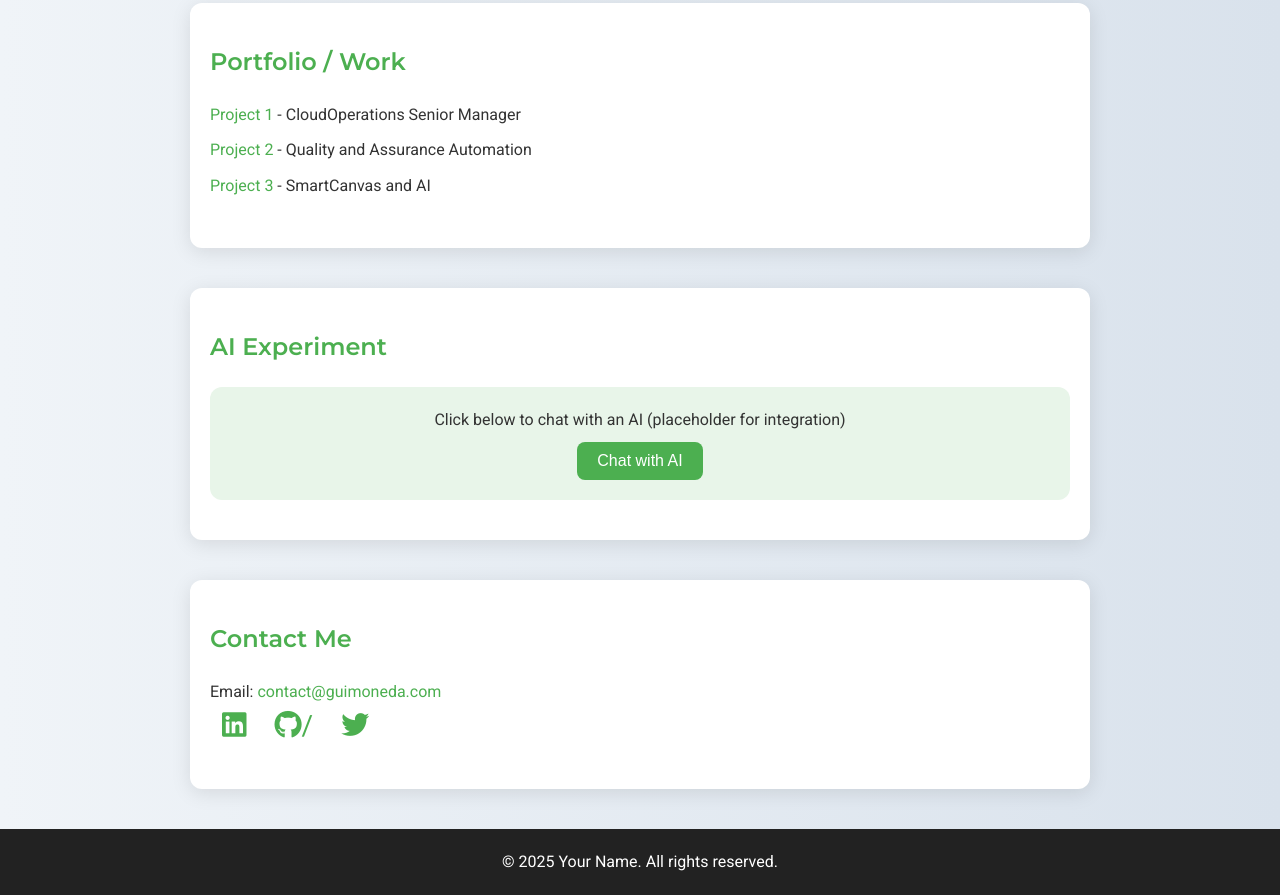
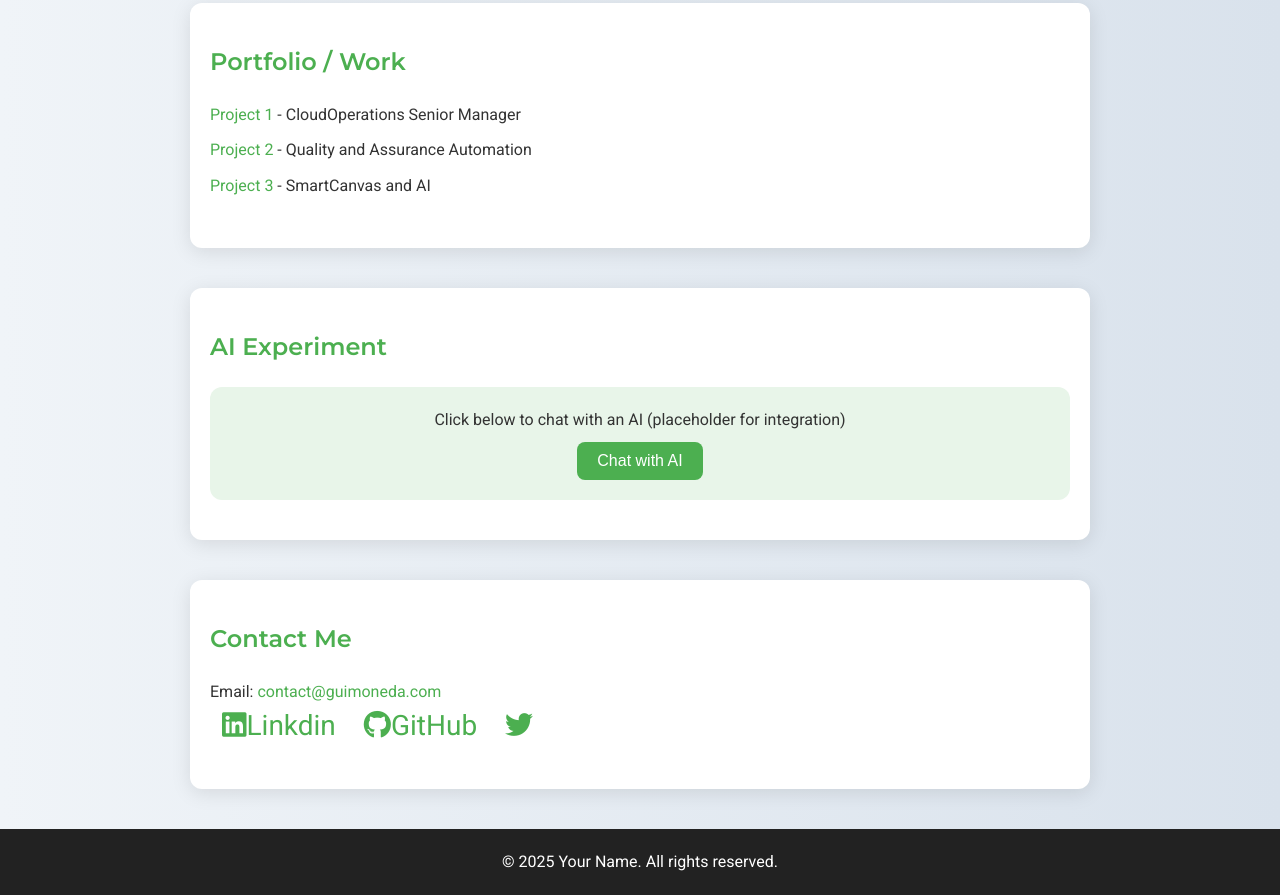
Before and after one commit to guimoneda/bio-website, a plain HTML site: page index.html in a window 1280 px wide. Shown: the part 598-1493 px from the top of the page. Drawn offline with Linux system fonts and the light colour scheme.

Commit message:
Add files via upload

```diff
--- a/index.html
+++ b/index.html
@@ -199,8 +199,8 @@
     <h2>Contact Me</h2>
     <p>Email: <a href="mailto:contact@guimoneda.com">contact@guimoneda.com</a></p>
     <div class="social-links">
-      <a href="#https://www.linkedin.com/in/guilherme-moneda-b6ba9263/?locale=en_US" target="_blank"><i class="fab fa-linkedin"></i></a>
-      <a href="#https://github.com/guimoneda" target="_blank"><i class="fab fa-github"></i>/</a>
+      <a href="https://www.linkedin.com/in/guilherme-moneda-b6ba9263/?locale=en_US" target="_blank"><i class="fab fa-linkedin"></i>Linkdin</a>
+      <a href="https://github.com/guimoneda" target="_blank"><i class="fab fa-github"></i>GitHub</a>
       <a href="#" target="_blank"><i class="fab fa-twitter"></i></a>
     </div>
   </section>
```
